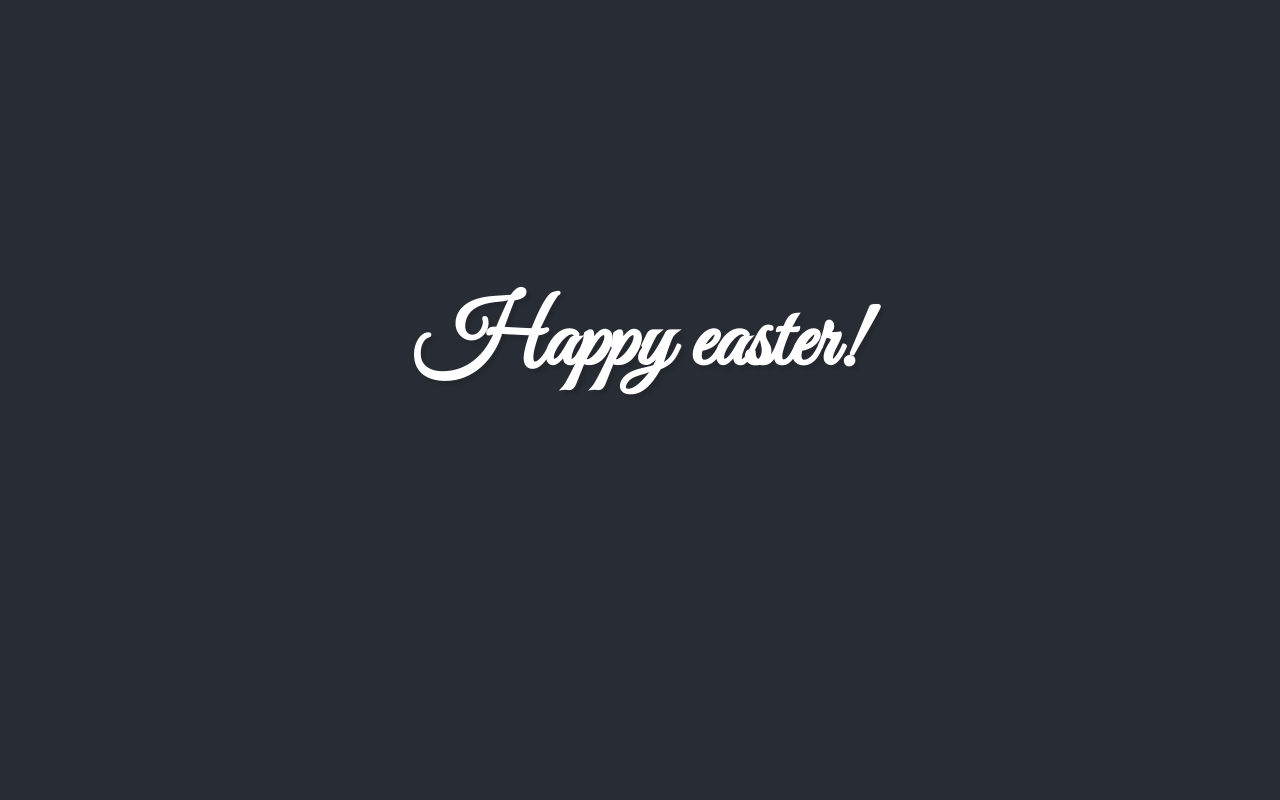
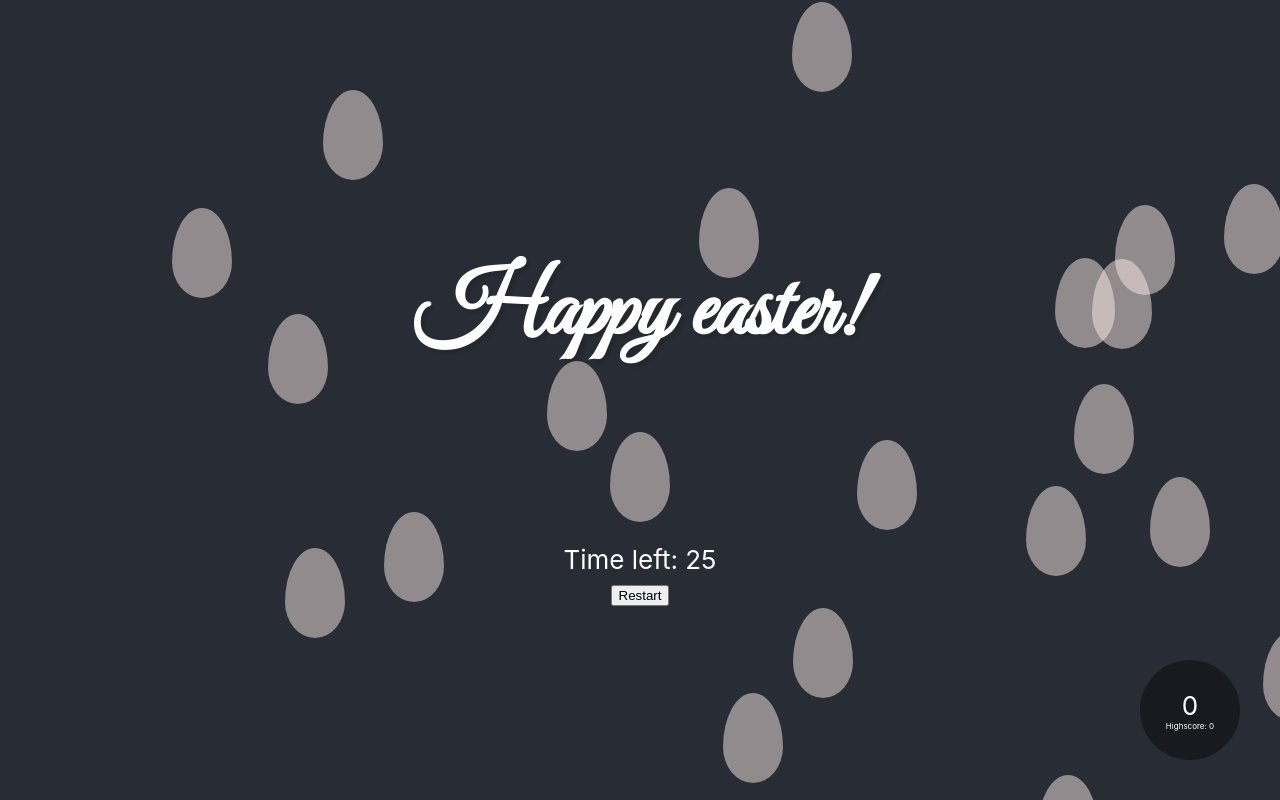
Before and after one commit to AyeshaAzam/tcp-easter, a React (Create React App) app: page / in a window 1280 px wide. Built offline with nearby package versions, Linux system fonts and the light colour scheme.

Commit message:
Update restart function

```diff
--- a/src/App.js
+++ b/src/App.js
@@ -9,9 +9,9 @@ class App extends Component {
       <div className="app">
         <div className="easter">
           <h1 className="title">Happy easter!</h1>
-          {/* <Egg /> */}
+          <Egg />
         </div>
-        {/* <EggGame /> */}
+        <EggGame />
       </div>
     );
   }
--- a/src/Egg.js
+++ b/src/Egg.js
@@ -1,24 +1,7 @@
-import React, { Component } from "react";
+import React from "react";
 import "./Egg.css";
 
-class Egg extends Component {
-  state = {
-    cracked: false
-  };
-
-  crackEgg = () => {
-    this.setState({
-      cracked: true
-    });
-
-    if (this.props.increaseCount) {
-      this.props.increaseCount();
-    }
-  };
-
-  render() {
-    const { cracked } = this.state;
-
+const Egg = ({ cracked, onClick }) => {
   if (cracked)
     return (
       <div>
@@ -38,8 +21,7 @@ class Egg extends Component {
       </div>
     );
 
-    return <div onClick={this.crackEgg} className="egg" />;
-  }
-}
+  return <div onClick={onClick} className="egg" />;
+};
 
 export default Egg;
--- a/src/EggGame.js
+++ b/src/EggGame.js
@@ -3,11 +3,31 @@ import Egg from "./Egg";
 import "./EggGame.css";
 
 class EggGame extends React.Component {
-  state = {
+  constructor(props) {
+    super(props);
+
+    this.state = {
       nrOfCrackedEggs: 0,
       highscore: 0,
-    timer: 30
+      timer: 30,
+      eggs: []
     };
+  }
+
+  componentDidMount() {
+    const eggs = [];
+    for (let i = 0; i < 20; i++) {
+      eggs.push({
+        id: i,
+        cracked: false,
+        top: `${Math.random() * 100}%`,
+        left: `${Math.random() * 100}%`
+      });
+    }
+    this.setState({
+      eggs: eggs
+    });
+  }
 
   increaseCount = () => {
     const updatedNumber = this.state.nrOfCrackedEggs + 1;
@@ -20,17 +40,27 @@ class EggGame extends React.Component {
   };
 
   restart = () => {
+    const emptyEggs = [];
+
+    for (let i = 0; i < 20; i++) {
+      emptyEggs.push({
+        id: i,
+        cracked: false,
+        top: `${Math.random() * 100}%`,
+        left: `${Math.random() * 100}%`
+      });
+    }
+
     this.setState({
       nrOfCrackedEggs: 0,
-      timer: 30
+      timer: 30,
+      eggs: emptyEggs
     });
   };
 
   componentWillMount() {
     this.interval = setInterval(() => {
       if (this.state.timer <= 0) {
-        clearInterval(this.interval);
-        this.forceUpdate();
         return;
       }
       this.setState({ timer: this.state.timer - 1 });
@@ -41,26 +71,43 @@ class EggGame extends React.Component {
     clearInterval(this.interval);
   }
 
+  onClick = id => {
+    this.increaseCount();
+    const { eggs } = this.state;
+    eggs[id].cracked = true;
+
+    this.setState({
+      eggs: eggs
+    });
+  };
+
   render() {
-    const eggs = [];
+    const { eggs } = this.state;
 
-    for (let i = 0; i < 20; i++) {
-      eggs.push(
+    if (eggs.length === 0) return <Egg />;
+
+    return (
+      <div className="gameContainer">
+        {this.state.timer !== 0 && (
+          <div className="eggs">
+            {eggs.map((egg, index) => (
               <div
-          key={i}
+                key={index}
                 style={{
                   position: "fixed",
-            top: `${Math.random() * 100}%`,
-            left: `${Math.random() * 100}%`
+                  top: egg.cracked ? egg.top : `${Math.random() * 100}%`,
+                  left: egg.cracked ? egg.left : `${Math.random() * 100}%`
                 }}
               >
-          <Egg increaseCount={this.increaseCount} />
+                <Egg
+                  key={index}
+                  onClick={() => this.onClick(egg.id)}
+                  cracked={egg.cracked}
+                />
               </div>
-      );
-    }
-    return (
-      <div className="gameContainer">
-        {this.state.timer !== 0 && <div className="eggs">{eggs}</div>}
+            ))}
+          </div>
+        )}
         <div className="amount">
           <div>{this.state.nrOfCrackedEggs}</div>
           <div className="highscore">Highscore: {this.state.highscore}</div>
```
Lines whose indentation alone changed are shown as unchanged.
